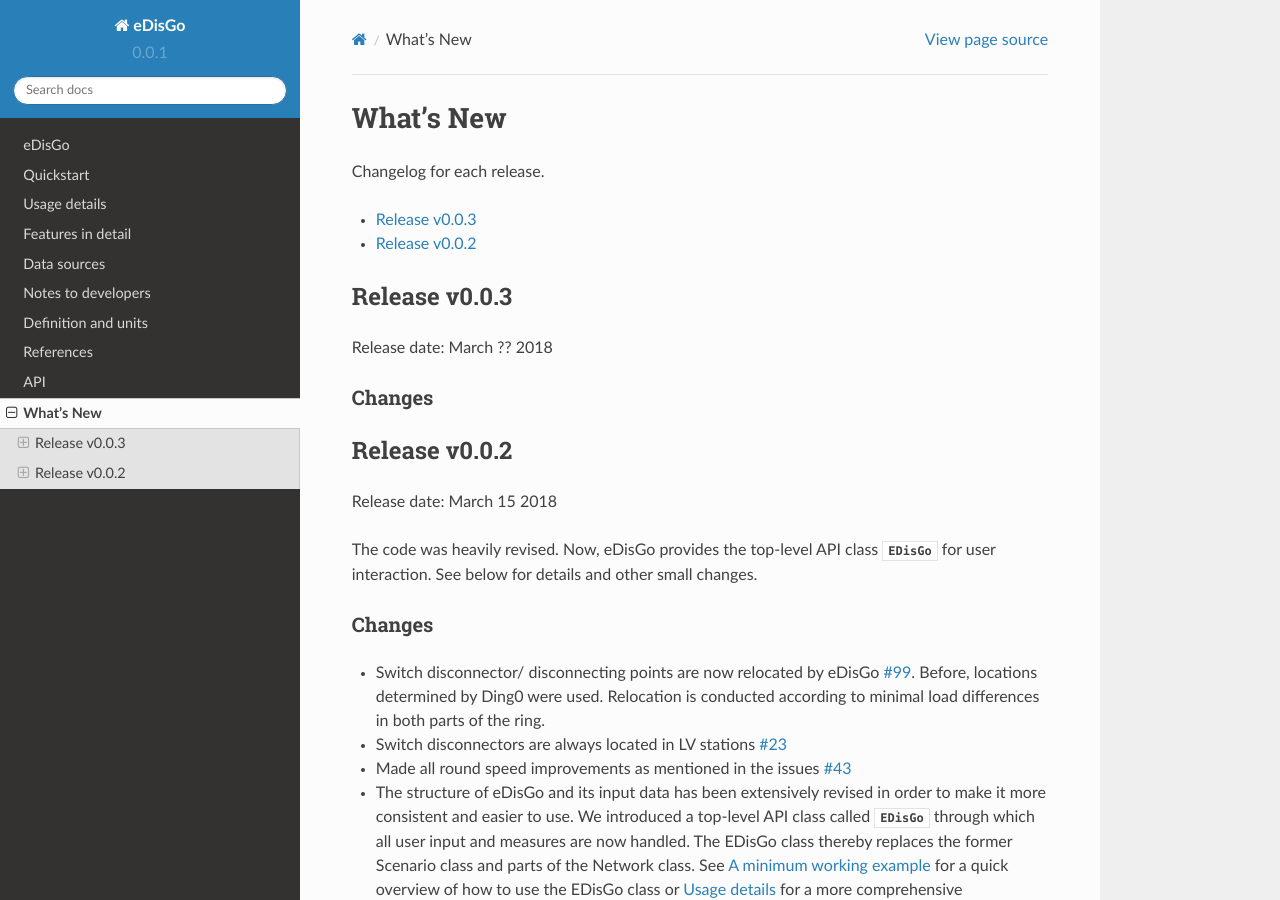
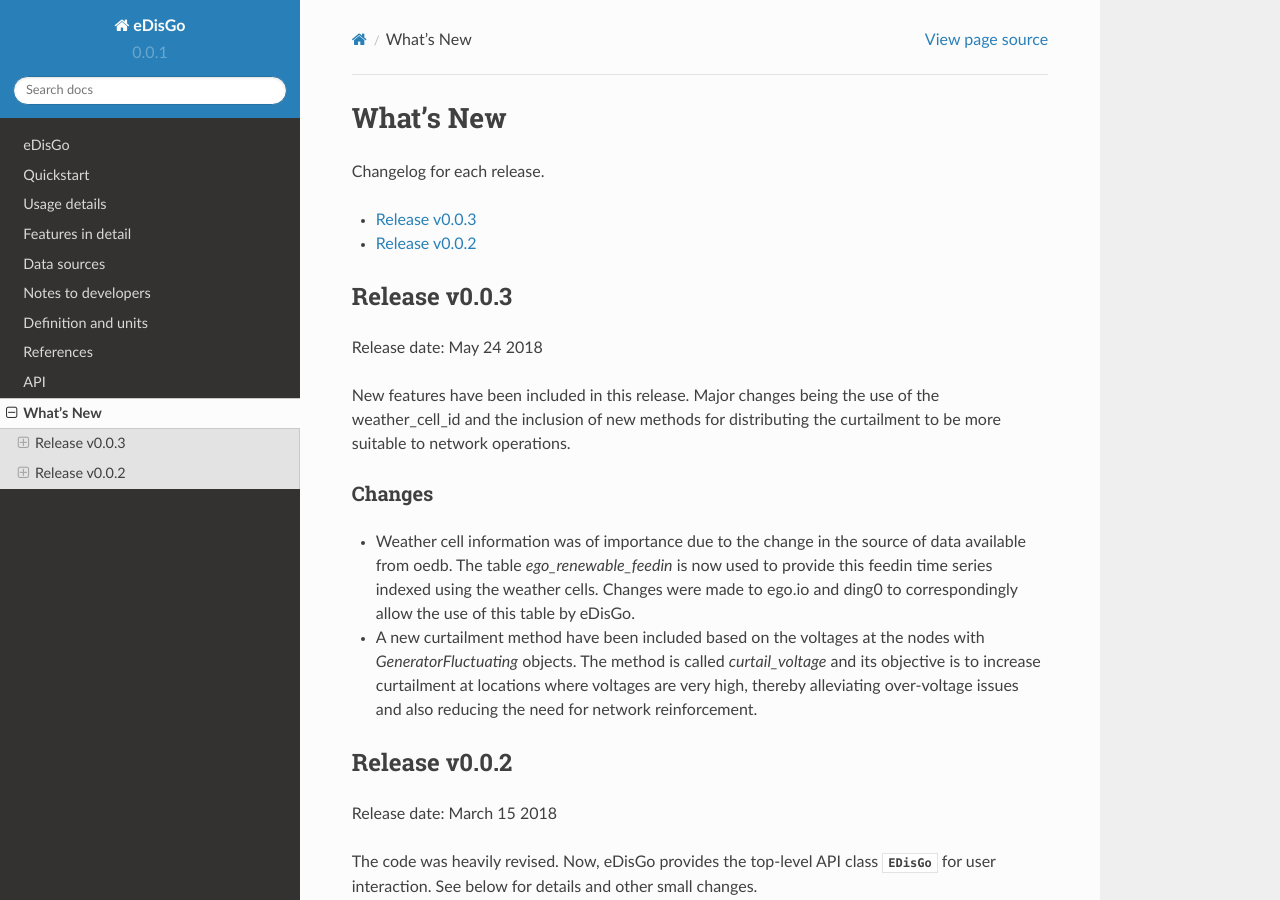
Before and after one commit to openego/eDisGo, a Sphinx documentation site: the page built from doc/whatsnew.rst, in a window 1280 px wide and 900 px high. Built offline with Sphinx 7.4.7 and the Read the Docs theme 2.0.0, drawn with Linux system fonts in a browser that asks for light colours; formulas are drawn with MathJax 3.

Commit message:
Added small summary of changes to whatsnew in document. TODO: more detailed description with references to issues and pull requests are needed

```diff
--- a/doc/whatsnew/v0-0-3.rst
+++ b/doc/whatsnew/v0-0-3.rst
@@ -1,8 +1,18 @@
 Release v0.0.3
 ==============
 
-Release date: March ?? 2018
+Release date: May 24 2018
 
+New features have been included in this release. Major changes being the use of the weather_cell_id and
+the inclusion of new methods for distributing the curtailment to be more suitable to network operations.
 
 Changes
 -------
+
+* Weather cell information was of importance due to the change in the source of data available from oedb.
+  The table  `ego_renewable_feedin` is now used to provide this feedin time series indexed using the weather cells.
+  Changes were made to ego.io and ding0 to correspondingly allow the use of this table by eDisGo.
+
+* A new curtailment method have been included based on the voltages at the nodes with `GeneratorFluctuating` objects.
+  The method is called `curtail_voltage` and its objective is to increase curtailment at locations where voltages
+  are very high, thereby alleviating over-voltage issues and also reducing the need for network reinforcement.
```
